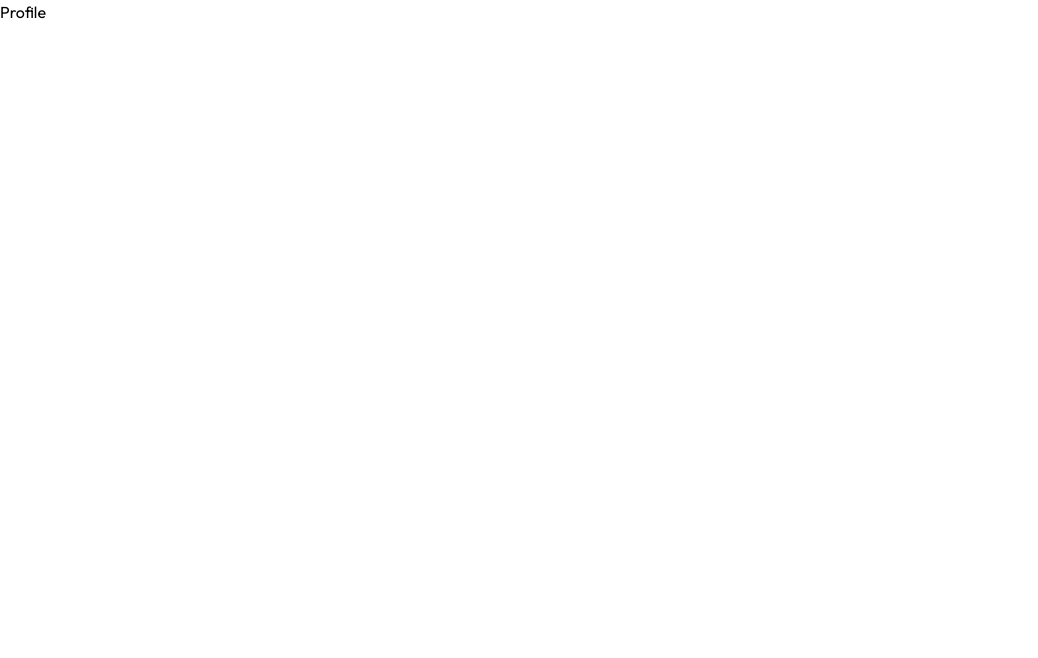
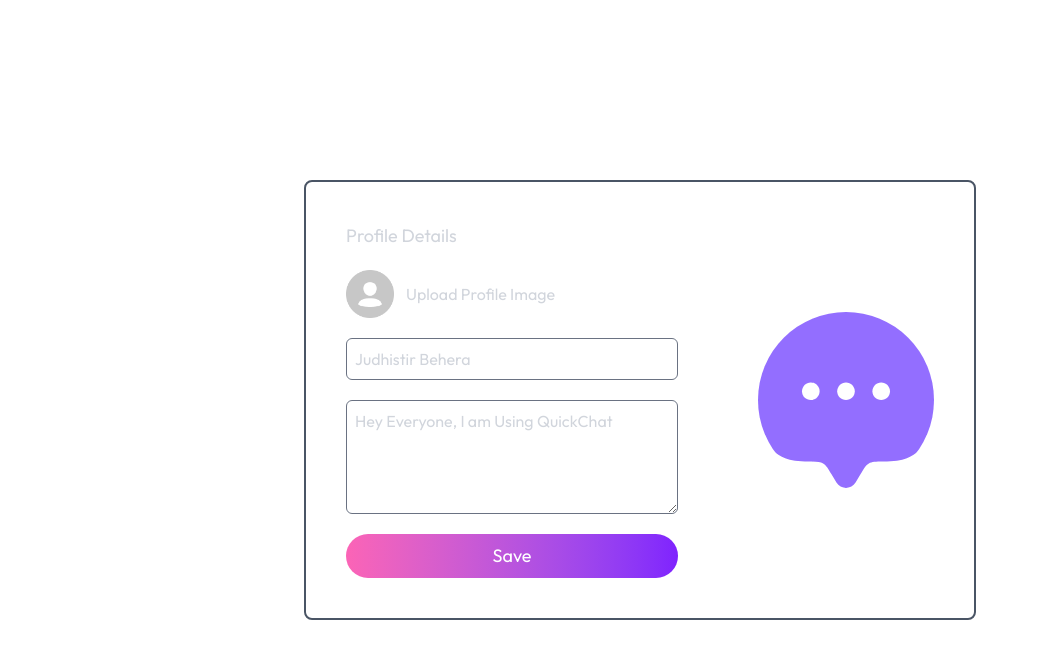
Before and after one commit to JUDHI3134/chatting-app, a React (Vite) app in the folder client/: page /profile in a window 1280 px wide. Shown: the top 658 px of the page, without its empty margins (0-1038 px from the left). Built offline with nearby package versions, Linux system fonts and the light colour scheme.

Commit message:
create profile page ui

```diff
--- a/client/src/pages/ProfilePage.jsx
+++ b/client/src/pages/ProfilePage.jsx
@@ -1,9 +1,37 @@
-import React from 'react'
+import React, { useState } from 'react'
+import { useNavigate } from 'react-router-dom'
+import assets from '../assets/assets'
 
 const ProfilePage = () => {
+
+  const [selectedImage, setSelectedImage] = useState(null)
+  const navigate = useNavigate()
+  const [name, setName] = useState("Judhistir Behera")
+  const [bio, setBio] = useState("Hey Everyone, I am Using QuickChat")
+
+  const onSubmitHandler = async (e) => {
+    e.preventDefault()
+    navigate("/")
+  }
+
   return (
-    <div>
-      Profile
+    <div className='min-h-screen bg-cover bg-no-repeat flex items-center justify-center'>
+      <div className='w-5/6 max-w-2xl backdrop-blur-2xl text-gray-300 border-2 border-gray-600 flex items-center justify-between max-sm:flex-col-reverse rounded-lg'>
+        <form onSubmit={onSubmitHandler} className='flex flex-col gap-5 p-10 flex-1'>
+          <h3 className='text-lg'>Profile Details</h3>
+          <label htmlFor="avatar" className='flex items-center gap-3 cursor-pointer'>
+            <input onChange={(e) => setSelectedImage(e.target.files[0])} type="file" id="avatar" accept='.png, .jpg, .jpeg' hidden />
+            <img src={selectedImage ? URL.createObjectURL(selectedImage) : assets.avatar_icon} alt="" className={`w-12 h-12 ${selectedImage && "rounded-full"}`} />
+            Upload Profile Image
+          </label>
+          <input onChange={(e) => setName(e.target.value)} value={name}
+            type="text" placeholder='Your name' required className='p-2 border border-gray-500 rounded-md focus:outline-none focus:ring-2 focus:ring-violet-500' />
+          <textarea onChange={(e) => setBio(e.target.value)} value={bio} placeholder='Write Profile bio...' className='p-2 border border-gray-500 rounded-md focus:outline-none focus:ring-2 focus:ring-violet-500' rows={4}></textarea>
+
+          <button type="submit" className='bg-gradient-to-r from-pink-400 to-violet-600 text-white p-2 rounded-full text-lg cursor-pointer'>Save</button>
+        </form>
+        <img className='max-w-44 aspect-square rounded-full mx-10 max-sm:mt-10' src={assets.logo_icon} alt="" />
+      </div>
     </div>
   )
 }
```
